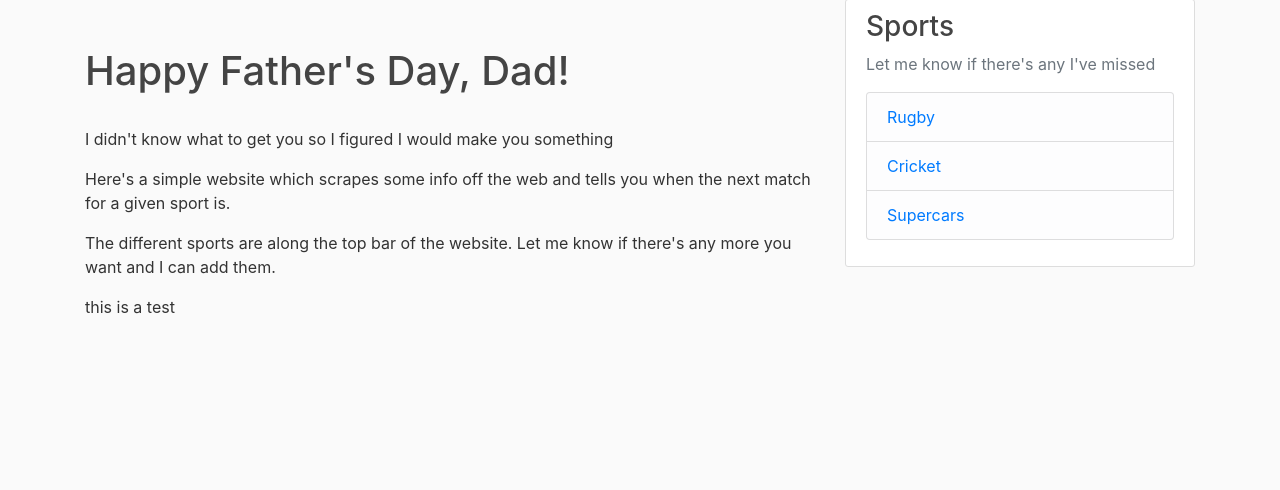
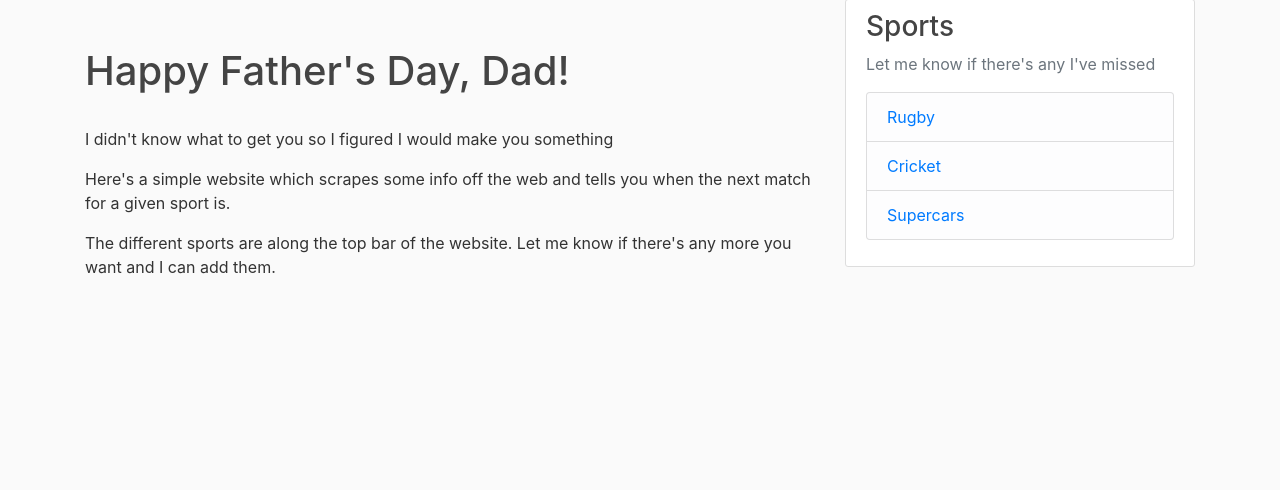
Before and after one commit to jamesdmeldrum/fathersday, a Django app: page / in a window 1280 px wide. Shown: the part 81-571 px from the top of the page. Run offline with Django 3.2, Linux system fonts and the light colour scheme; parts of the project's set-up code (start-up, migrations or seed data) failed here and were passed over; some libraries are stand-ins or nearby versions.

Commit message:
test succesful

```diff
--- a/django_project/sports/templates/sports/base.html
+++ b/django_project/sports/templates/sports/base.html
@@ -37,7 +37,7 @@
       <div class="row">
         <div class="col-md-8">
           <br><br>
-          {% block content %}{% endblock %} this is a test
+          {% block content %}{% endblock %}
         </div>
         <div class="col-md-4">
           <div class="content-section">
```
